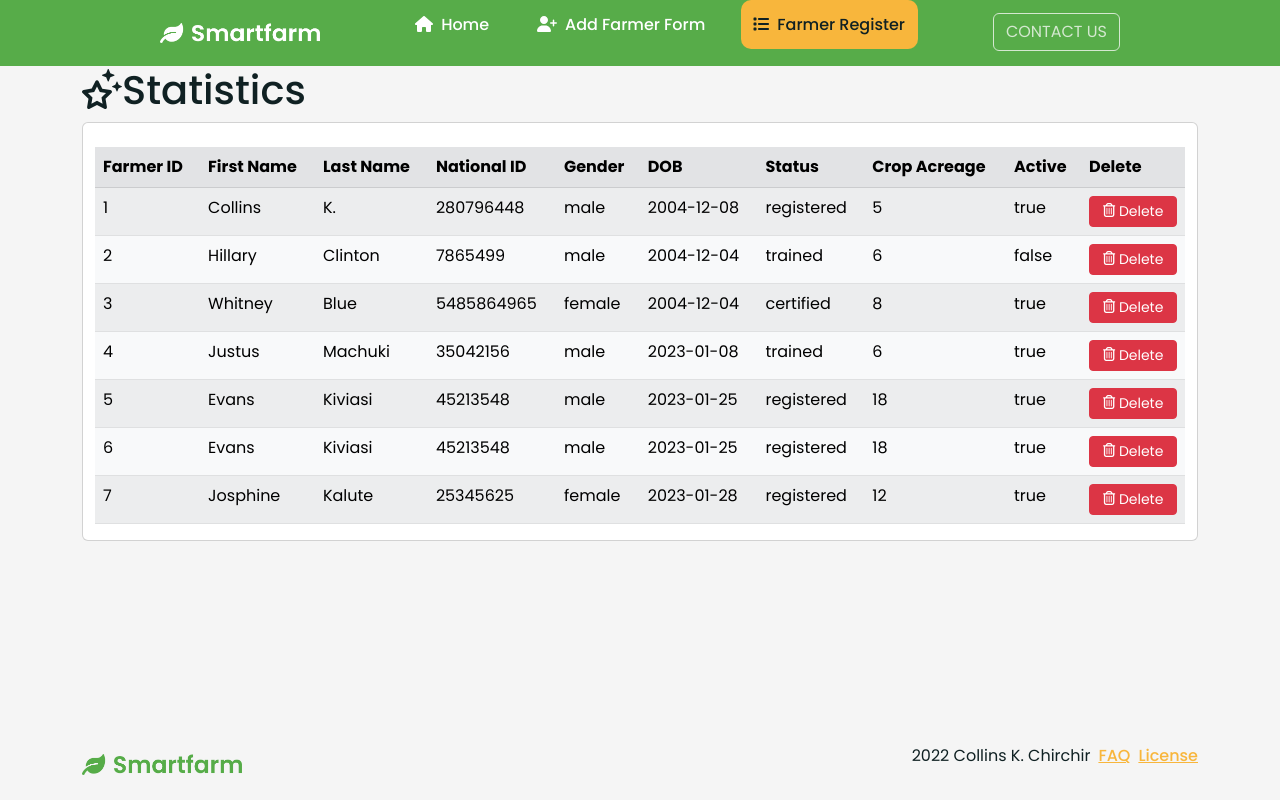
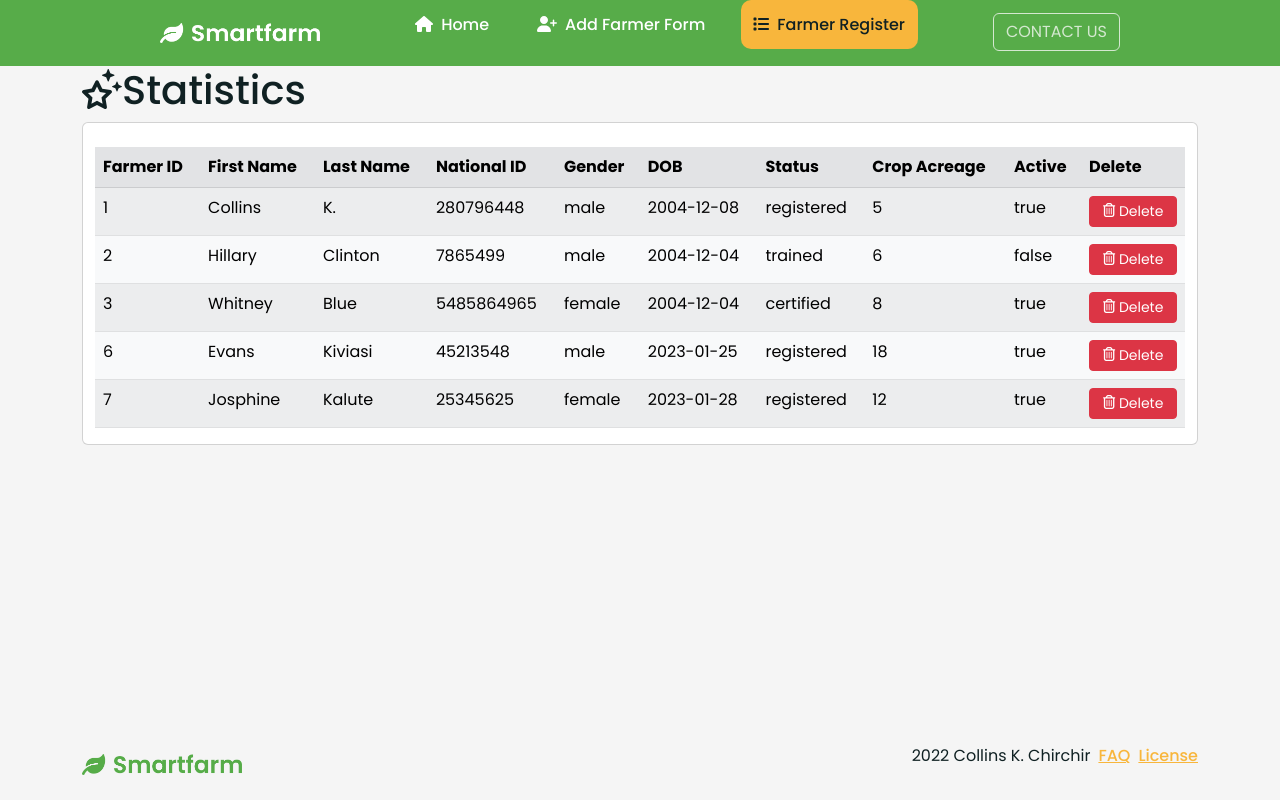
Before and after one commit to collinskchirchir/phase2-react-project-smartfarm, a React (Create React App) app: page /register in a window 1280 px wide. Built offline with nearby package versions, Linux system fonts and the light colour scheme; data requests are answered from the project's data file.

Commit message:
DELETE fetch

```diff
--- a/data/db.json
+++ b/data/db.json
@@ -34,28 +34,6 @@
       "id": 3
     },
     {
-      "fname": "Justus",
-      "lname": "Machuki",
-      "nat_id": "35042156",
-      "dob": "2023-01-08",
-      "crop_acre": "6",
-      "gender": "male",
-      "active": "true",
-      "status": "trained",
-      "id": 4
-    },
-    {
-      "fname": "Evans",
-      "lname": "Kiviasi",
-      "nat_id": "45213548",
-      "dob": "2023-01-25",
-      "crop_acre": "18",
-      "gender": "male",
-      "active": "true",
-      "status": "registered",
-      "id": 5
-    },
-    {
       "fname": "Evans",
       "lname": "Kiviasi",
       "nat_id": "45213548",
--- a/src/App.js
+++ b/src/App.js
@@ -22,6 +22,11 @@ function App() {
     setFarmers(updatedFarmers)
   }
 
+  function handleDeleteFarmer(deletedFarmer){
+    const updatedFarmers = farmers.filter((farmer) => farmer.id !== deletedFarmer.id)
+    setFarmers(updatedFarmers)
+  }
+
   return (
     <>
       <Header />
@@ -29,7 +34,7 @@ function App() {
       <Routes>
         <Route exact path="/" element={<Home  />}></Route>
         <Route path="/form" element={<Form onAddFarmer={handleAddFarmer} />}></Route>
-        <Route path="/register" element={<FarmerList farmers={farmers} />}></Route>
+        <Route path="/register" element={<FarmerList farmers={farmers} onDeleteFarmer={handleDeleteFarmer}/>}></Route>
       </Routes>
       <Footer />
     </>
--- a/src/components/Farmer.jsx
+++ b/src/components/Farmer.jsx
@@ -1,6 +1,14 @@
-function Farmer({ farmer }){
+function Farmer({ farmer, onDeleteFarmer }){
 
   const {id, fname, lname, dob, gender, status, active, nat_id, crop_acre } = farmer;
+
+  function handleClickDelete(){
+    fetch(`http://localhost:8001/farmers/${id}`, {
+      method: "DELETE"
+    })
+    .then(resp => resp.json())
+    .then(() => onDeleteFarmer(farmer))
+  }
   return(
     <>
       <td>{id}</td>
@@ -14,7 +22,7 @@ function Farmer({ farmer }){
       <td>{active}</td>
       <td>
         <div class="d-grid">
-          <button className="btn btn-sm btn-danger">
+          <button onClick={handleClickDelete} className="btn btn-sm btn-danger">
           <span><i class="fa-regular fa-trash-can me-1"></i></span>
           Delete</button>
         </div>
--- a/src/components/FarmerList.jsx
+++ b/src/components/FarmerList.jsx
@@ -1,7 +1,7 @@
 import React from "react";
 import Stats from "./Stats";
 import Farmer from "./Farmer";
-function FarmerList({farmers}){
+function FarmerList({farmers, onDeleteFarmer}){
   const farmerRows = farmers.map((farmer) => {
 
     return(
@@ -9,6 +9,7 @@ function FarmerList({farmers}){
         <Farmer
           key={farmer.id}
           farmer={farmer}
+          onDeleteFarmer={onDeleteFarmer}
         />
       </tr>
     );
```
